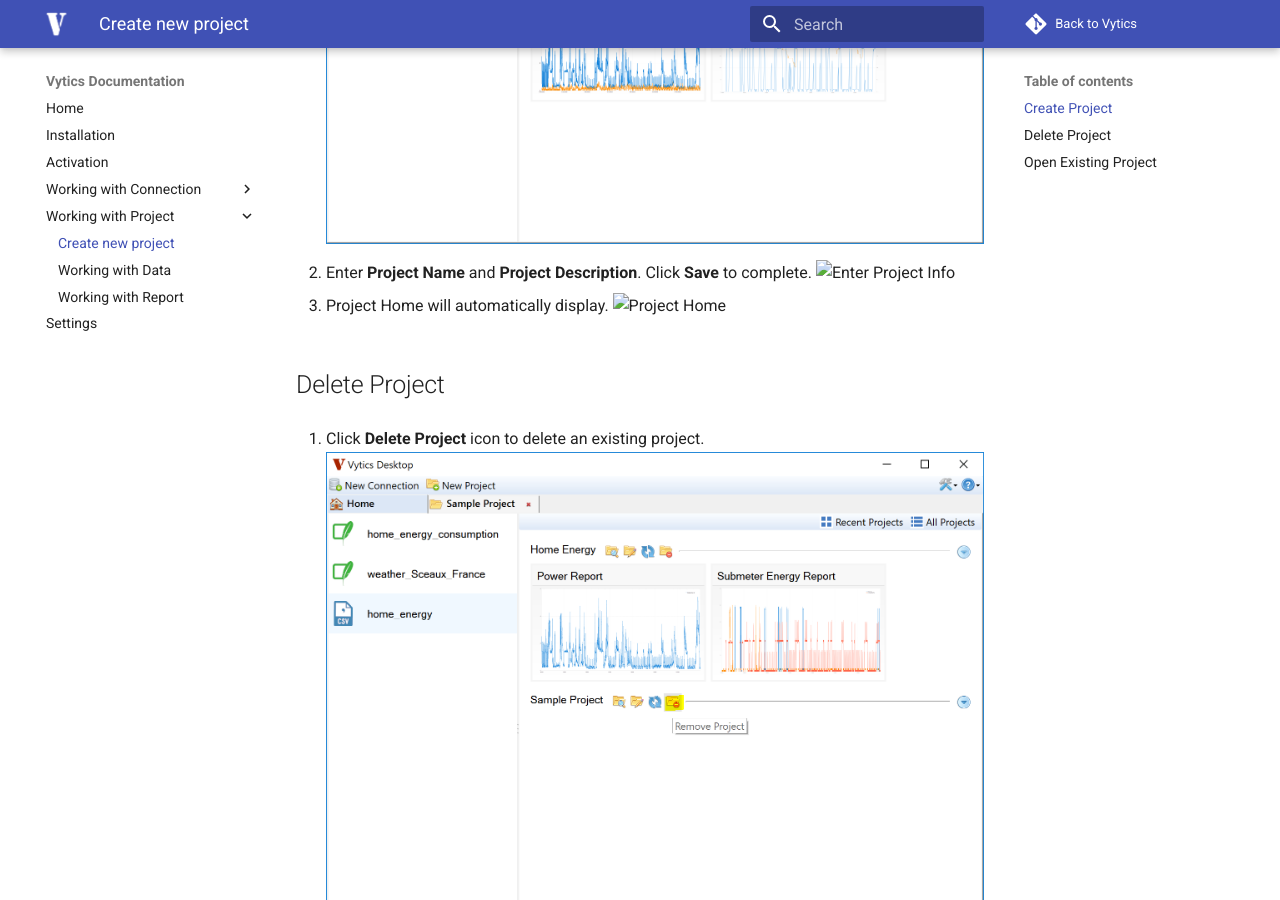
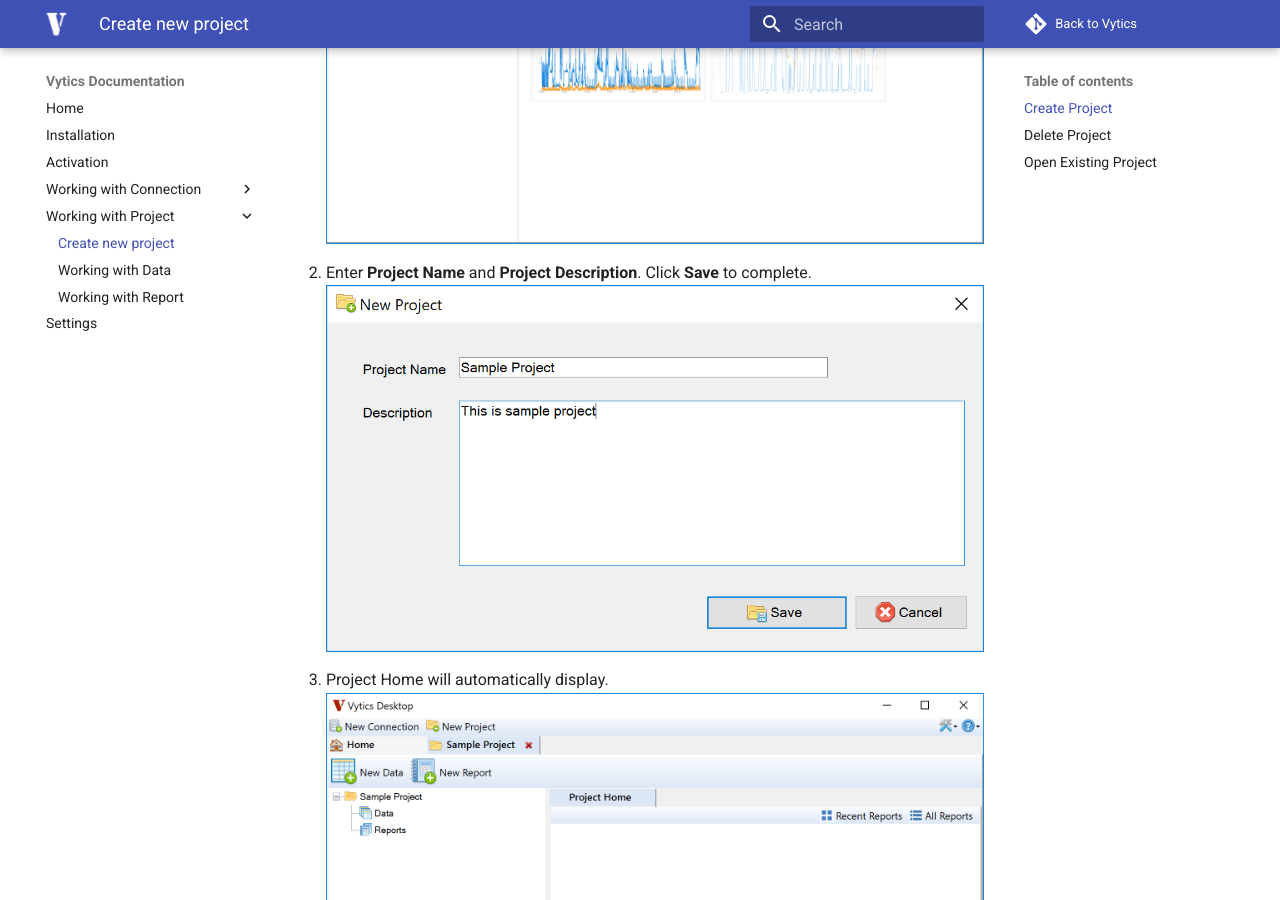
Before and after one commit to MonanSoft/Vytics, an MkDocs documentation site: the page built from VyticsHelp/documentation/user-guide/docs/project/create.md, in a window 1280 px wide and 900 px high, scrolled down 607 px. Built offline with MkDocs 1.6.1 and Material for MkDocs 9.7.7, drawn with Linux system fonts in a browser that asks for light colours; old or Windows-style settings are respelled for this version of MkDocs.

```diff
--- a/VyticsHelp/documentation/user-guide/docs/project/create.md
+++ b/VyticsHelp/documentation/user-guide/docs/project/create.md
@@ -6,9 +6,9 @@
 
 1. Click **New Project** button on the top left corner to create a new project. ![New Project](/img/project/create/new_proj1.png)
 
-2. Enter **Project Name** and **Project Description**. Click **Save** to complete. ![Enter Project Info](/img/project/create/new_con2.png)
+2. Enter **Project Name** and **Project Description**. Click **Save** to complete. ![Enter Project Info](/img/project/create/new_proj2.png)
 
-3. Project Home will automatically display. ![Project Home](/img/project/create/new_con3.png)
+3. Project Home will automatically display. ![Project Home](/img/project/create/new_proj3.png)
 
 ## Delete Project
 
--- a/VyticsHelp/documentation/user-guide/mkdocs.yml
+++ b/VyticsHelp/documentation/user-guide/mkdocs.yml
@@ -1,6 +1,6 @@
 site_name: Vytics Documentation
 site_url: http://www.vytics.com
-site_description: Support and Help Documentation for vytics.com
+site_description: Support and Help Documentation for Vytics Desktop
 site_author: support@vytics.com
 copyright: © Monan, LLC 2018
 repo_name: 'Back to Vytics'
```
Also changed, not shown: AutocompleteMenu/README.md (added), README.md, VyticsHelp/README.md (added).
